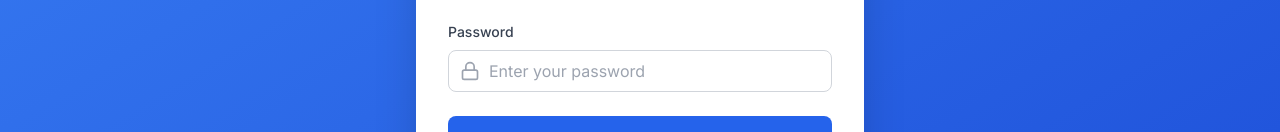
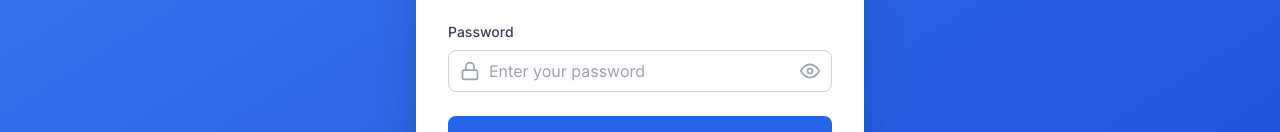
Before and after one commit to AnushkaSahan/retailPro_admin, a React (Vite) app: page /login in a window 1280 px wide. Shown: the part 454-586 px from the top of the page. Built offline with nearby package versions, Linux system fonts and the light colour scheme; no server answers.

Commit message:
Add show/hide password toggle and improve login error handling

```diff
--- a/src/pages/Login.jsx
+++ b/src/pages/Login.jsx
@@ -2,17 +2,20 @@ import React, { useState } from "react";
 import { useNavigate } from "react-router-dom";
 import { useAuth } from "../context/AuthContext";
 import { toast } from "react-toastify";
-import { FiShoppingBag, FiLock, FiUser } from "react-icons/fi";
+import { FiShoppingBag, FiLock, FiUser, FiEye, FiEyeOff } from "react-icons/fi";
 
 const Login = () => {
   const navigate = useNavigate();
   const { login } = useAuth();
+
   const [loading, setLoading] = useState(false);
+  const [showPassword, setShowPassword] = useState(false);
   const [formData, setFormData] = useState({
     username: "",
     password: "",
   });
 
+  // Handle input change
   const handleChange = (e) => {
     setFormData({
       ...formData,
@@ -20,6 +23,7 @@ const Login = () => {
     });
   };
 
+  // Handle form submit
   const handleSubmit = async (e) => {
     e.preventDefault();
 
@@ -75,7 +79,7 @@ const Login = () => {
                   name="username"
                   value={formData.username}
                   onChange={handleChange}
-                  className="input-field pl-10"
+                  className="w-full px-4 py-2 pl-10 border border-gray-300 rounded-lg focus:outline-none focus:ring-2 focus:ring-primary-500"
                   placeholder="Enter your username"
                   disabled={loading}
                 />
@@ -88,18 +92,34 @@ const Login = () => {
                 Password
               </label>
               <div className="relative">
+                {/* Lock Icon */}
                 <div className="absolute inset-y-0 left-0 pl-3 flex items-center pointer-events-none">
                   <FiLock className="h-5 w-5 text-gray-400" />
                 </div>
+
+                {/* Password Input */}
                 <input
-                  type="password"
+                  type={showPassword ? "text" : "password"}
                   name="password"
                   value={formData.password}
                   onChange={handleChange}
-                  className="input-field pl-10"
+                  className="w-full px-4 py-2 pl-10 pr-10 border border-gray-300 rounded-lg focus:outline-none focus:ring-2 focus:ring-primary-500"
                   placeholder="Enter your password"
                   disabled={loading}
                 />
+
+                {/* Eye Icon Button */}
+                <button
+                  type="button"
+                  onClick={() => setShowPassword(!showPassword)}
+                  className="absolute inset-y-0 right-0 pr-3 flex items-center text-gray-400 hover:text-gray-600 focus:outline-none"
+                >
+                  {showPassword ? (
+                    <FiEyeOff className="h-5 w-5" />
+                  ) : (
+                    <FiEye className="h-5 w-5" />
+                  )}
+                </button>
               </div>
             </div>
 
@@ -107,26 +127,11 @@ const Login = () => {
             <button
               type="submit"
               disabled={loading}
-              className="w-full btn-primary py-3 text-lg font-semibold disabled:opacity-50 disabled:cursor-not-allowed"
+              className="w-full bg-primary-600 hover:bg-primary-700 text-white py-3 text-lg font-semibold rounded-lg transition disabled:opacity-50 disabled:cursor-not-allowed"
             >
               {loading ? "Signing In..." : "Sign In"}
             </button>
           </form>
-
-          {/* Demo Credentials */}
-          {/* <div className="mt-6 p-4 bg-gray-50 rounded-lg">
-            <p className="text-xs text-gray-600 text-center font-medium mb-2">
-              Demo Credentials:
-            </p>
-            <div className="text-xs text-gray-500 space-y-1">
-              <p>
-                <strong>Admin:</strong> admin / admin123
-              </p>
-              <p>
-                <strong>Cashier:</strong> cashier / cashier123
-              </p>
-            </div>
-          </div> */}
         </div>
 
         {/* Footer */}
```
